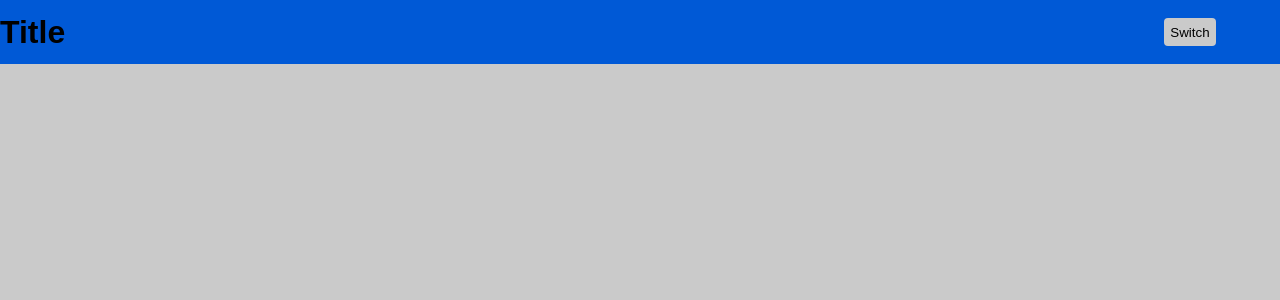
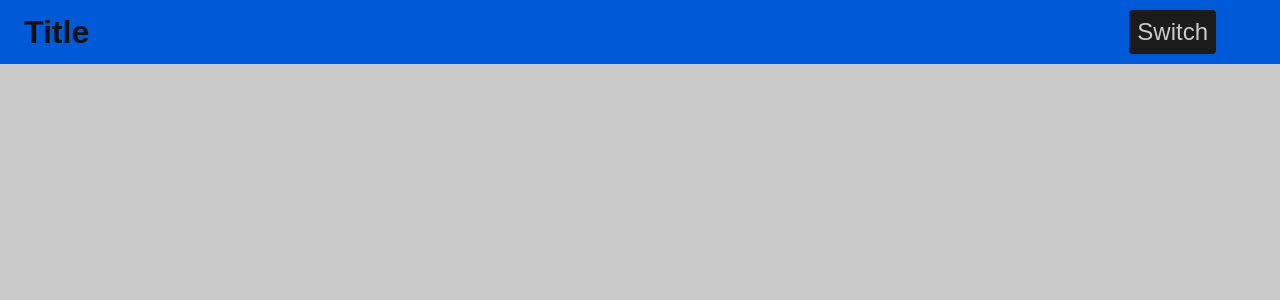
Before and after one commit to Noah-Santos/theme-switcher, a React (Create React App) app: page / in a window 1280 px wide. Shown: the top 300 px of the page. Built offline with nearby package versions, Linux system fonts and the light colour scheme.

Commit message:
Switch
The switch is working. Just need to add the content

```diff
--- a/src/Components/Nav.jsx
+++ b/src/Components/Nav.jsx
@@ -6,10 +6,19 @@ const Nav = () => {
   let {theme} = useContext(StyleContext);
 
   return (
-    <div className='navCont'>
-      <h1>Title</h1>
-      <Switcher></Switcher>
-    </div>
+    <>
+    {/* determines whether or not to load the light or dark mode */}
+      {theme==='light' ?
+        <div className='navCont'>
+          <h1>Title</h1>
+          <Switcher></Switcher>
+        </div> :
+        <div className='navCont darkNav'>
+          <h1 className='darkTitle'>Title</h1>
+          <Switcher></Switcher>
+        </div>
+      }
+    </>
   )
 }
 
--- a/src/Components/Switcher.jsx
+++ b/src/Components/Switcher.jsx
@@ -9,11 +9,21 @@ const Switcher = () => {
     function toggleTheme(){
         setTheme(theme === 'light' ? 'dark' : 'light');
     }
+
     return (
-        <div className='switchCont'>
-            {/* toggles the toggleTheme function after click */}
-            <button onClick={toggleTheme} className='switchBtn'>Switch</button>
-        </div>
+        <>
+            {/* determines whether or not to load the light or dark mode */}
+            {theme==='light' ?
+                <div className='switchCont'>
+                    {/* toggles the toggleTheme function after click */}
+                    <button onClick={toggleTheme} className='switchBtn'>Switch</button>
+                </div> :
+                <div className='switchCont darkSwitch'>
+                    {/* toggles the toggleTheme function after click */}
+                    <button onClick={toggleTheme} className='switchBtn darkSwitchBtn'>Switch</button>
+                </div>
+            }
+        </>
     )
 }
 
--- a/src/styles/css/main.css
+++ b/src/styles/css/main.css
@@ -2,8 +2,6 @@
   margin: 0;
   padding: 0;
   font-family: Arial, Helvetica, sans-serif;
-  transition: background-color 0.5s ease;
-  transition: color 0.5s ease;
 }
 * ::-webkit-scrollbar {
   display: none;
@@ -34,6 +32,18 @@ body {
   flex-direction: row;
   justify-content: space-between;
   align-items: center;
+  transition: background-color 0.5s;
+}
+.navCont h1 {
+  color: rgb(17, 17, 17);
+  margin-left: 1.5rem;
+}
+
+.darkNav {
+  background-color: rgb(17, 17, 17);
+}
+.darkNav .darkTitle {
+  color: rgb(202, 202, 202);
 }
 
 .footerCont {
@@ -53,9 +63,16 @@ body {
   margin-right: 4rem;
 }
 .switchCont .switchBtn {
-  color: black;
-  background-color: rgb(202, 202, 202);
+  background-color: rgb(27, 27, 27);
+  color: rgb(202, 202, 202);
   border: none;
   border-radius: 0.25rem;
-  padding: 0.4rem;
+  padding: 0.5rem;
+  font-size: 1.5rem;
+  transition: background-color 0.5s;
+  transition: color 0.5s;
+}
+.switchCont .darkSwitchBtn {
+  color: rgb(17, 17, 17);
+  background-color: rgb(202, 202, 202);
 }/*# sourceMappingURL=main.css.map */
--- a/src/styles/css/main.min.css
+++ b/src/styles/css/main.min.css
@@ -1 +1 @@
-*{margin:0;padding:0;font-family:Arial,Helvetica,sans-serif;transition:background-color .5s ease;transition:color .5s ease}* ::-webkit-scrollbar{display:none}body,html{height:100%;width:100%}#root{height:100%;width:100%}body{background-color:#cacaca}.navCont{position:fixed;top:0;width:100vw;height:8vh;background-color:#0059d6;display:flex;flex-direction:row;justify-content:space-between;align-items:center}.footerCont{width:100vw;display:flex;background-color:#0059d6}.footerCont .contactSection{font-size:1.25rem}.footerCont .contactSection .contactTitle{font-weight:bold}.switchCont{z-index:2;margin-right:4rem}.switchCont .switchBtn{color:#000;background-color:#cacaca;border:none;border-radius:.25rem;padding:.4rem}/*# sourceMappingURL=main.min.css.map */
+*{margin:0;padding:0;font-family:Arial,Helvetica,sans-serif}* ::-webkit-scrollbar{display:none}body,html{height:100%;width:100%}#root{height:100%;width:100%}body{background-color:#cacaca}.navCont{position:fixed;top:0;width:100vw;height:8vh;background-color:#0059d6;display:flex;flex-direction:row;justify-content:space-between;align-items:center;transition:background-color .5s}.navCont h1{color:#111;margin-left:1.5rem}.darkNav{background-color:#111}.darkNav .darkTitle{color:#cacaca}.footerCont{width:100vw;display:flex;background-color:#0059d6}.footerCont .contactSection{font-size:1.25rem}.footerCont .contactSection .contactTitle{font-weight:bold}.switchCont{z-index:2;margin-right:4rem}.switchCont .switchBtn{background-color:#1b1b1b;color:#cacaca;border:none;border-radius:.25rem;padding:.5rem;font-size:1.5rem;transition:background-color .5s;transition:color .5s}.switchCont .darkSwitchBtn{color:#111;background-color:#cacaca}/*# sourceMappingURL=main.min.css.map */
--- a/src/styles/scss/util/_nav.scss
+++ b/src/styles/scss/util/_nav.scss
@@ -9,4 +9,18 @@
     flex-direction: row;
     justify-content: space-between;
     align-items: center;
+    transition: background-color 0.5s;
+
+    h1{
+        color: rgb(17, 17, 17);
+        margin-left: 1.5rem;
+    }
 }
+
+.darkNav{
+    background-color: rgb(17, 17, 17);
+
+    .darkTitle{
+        color: rgb(202, 202, 202);
+    }
+}
--- a/src/styles/scss/util/_reset.scss
+++ b/src/styles/scss/util/_reset.scss
@@ -3,8 +3,6 @@
     margin: 0;
     padding: 0;
     font-family: Arial, Helvetica, sans-serif;
-    transition: background-color 0.5s ease;
-    transition: color 0.5s ease;
 
     // remove the scrollbar
     ::-webkit-scrollbar {
--- a/src/styles/scss/util/_switch.scss
+++ b/src/styles/scss/util/_switch.scss
@@ -3,10 +3,18 @@
     margin-right: 4rem;
 
     .switchBtn{
-        color: black;
-        background-color: rgb(202, 202, 202);
+        background-color: rgb(27, 27, 27);
+        color: rgb(202, 202, 202);
         border: none;
         border-radius: 0.25rem;
-        padding: 0.4rem;
+        padding: 0.5rem;
+        font-size: 1.5rem;
+        transition: background-color 0.5s;
+        transition: color 0.5s;
+    }
+
+    .darkSwitchBtn {
+        color: rgb(17, 17, 17);
+        background-color: rgb(202, 202, 202);
     }
 }
```
Also changed, not shown: 2 other files (tests, documents, lock files or other folders).
